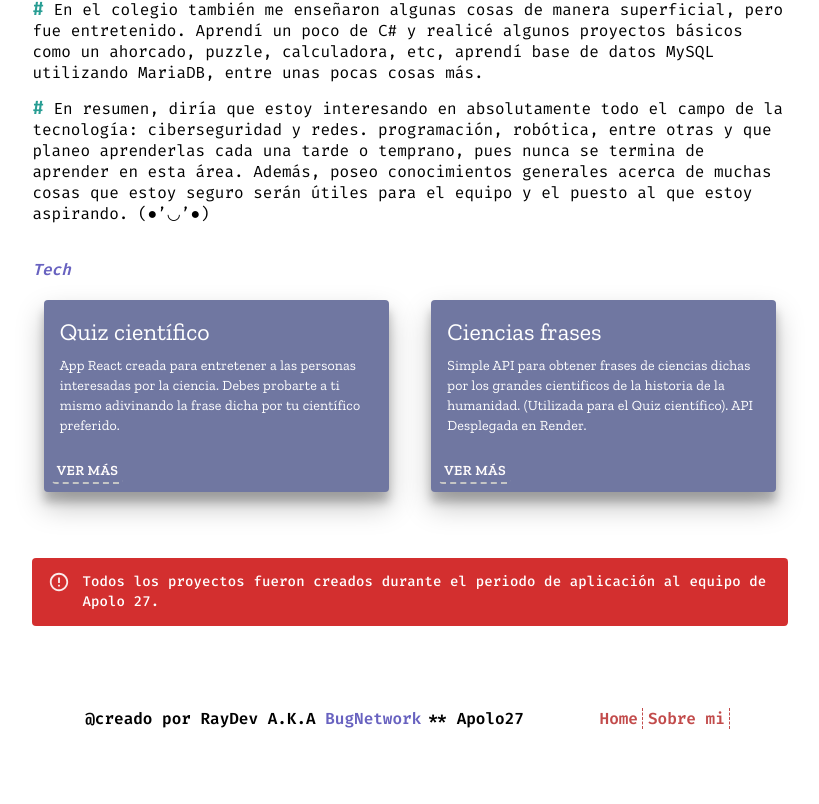
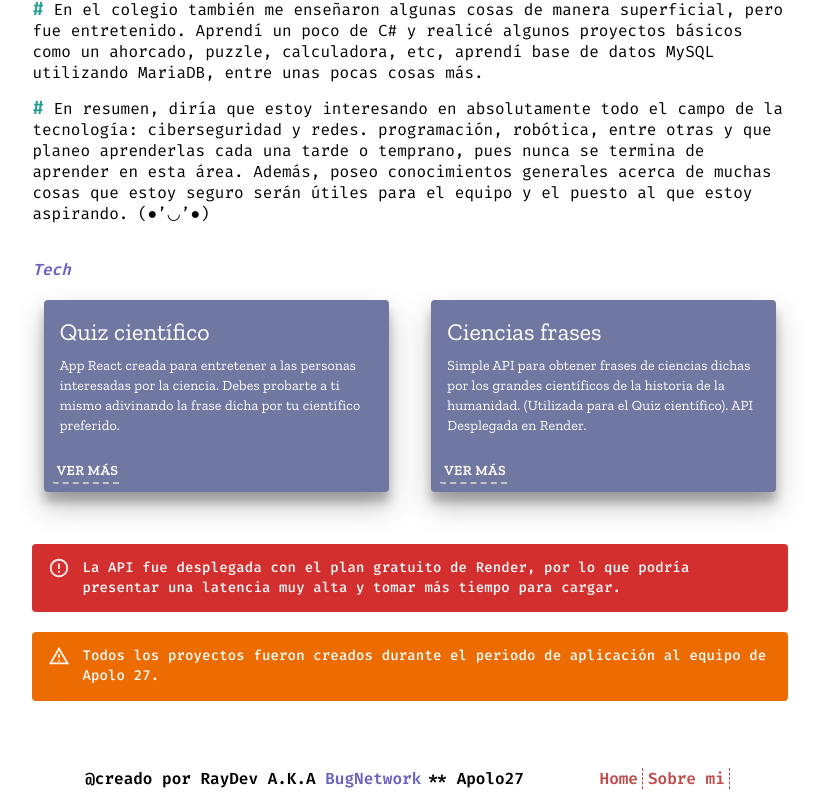
Before and after one commit to thenetworkme/my-blog, a React (Vite) app: page /sobre-mi in a window 1280 px wide. Shown: the part 555-1359 px from the top of the page, without its empty margins (230-1049 px from the left). Before the commit the page ends 1299 px from the top, so only its background shows below. Built offline with nearby package versions, Linux system fonts and the light colour scheme; a web font is replaced by a local one.

Commit message:
Page creation is over, DONE!!

```diff
--- a/src/App.css
+++ b/src/App.css
@@ -32,6 +32,7 @@
   align-items: center;
   justify-content: space-around;
   gap: 20px;
+  margin-bottom: 0px;
 }
 .cardComp {
   background-color: #7077a1 !important;
@@ -129,4 +130,7 @@ footer > div {
   display: flex;
   justify-content: center;
   align-items: center;
+  flex-direction: column;
+  margin: 30px 0px;
+  gap: 20px;
 }
--- a/src/components/Content2.jsx
+++ b/src/components/Content2.jsx
@@ -76,7 +76,7 @@ export default function Content() {
         <Cards
           title={"Ciencias frases"}
           text={
-            "Simple API para obtener frases de ciencias dichas por los grandes cientificos de la historia de la humanidad. (Utilizada para el Quiz científico). API Desplegada en Render."
+            "Simple API para obtener frases de ciencias dichas por los grandes científicos de la historia de la humanidad. (Utilizada para el Quiz científico). API Desplegada en Render."
           }
           textButton={"Ver más"}
           link={"https://cienciafrases.onrender.com/"}
@@ -84,6 +84,11 @@ export default function Content() {
       </section>
       <section className="infoContent2">
         <Alert variant="filled" severity="error">
+          La API fue desplegada con el plan gratuito de Render, por lo que
+          podría presentar una latencia muy alta y tomar más tiempo para cargar.
+        </Alert>
+
+        <Alert variant="filled" severity="warning">
           Todos los proyectos fueron creados durante el periodo de aplicación al
           equipo de Apolo 27.
         </Alert>
```
